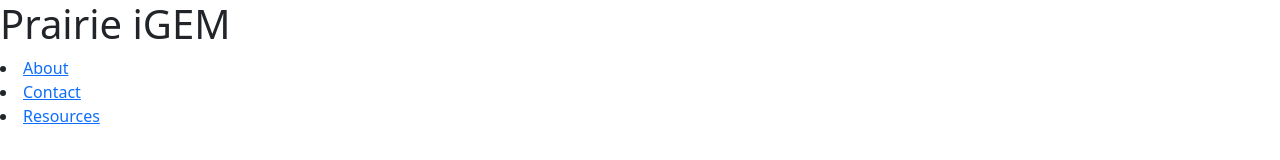
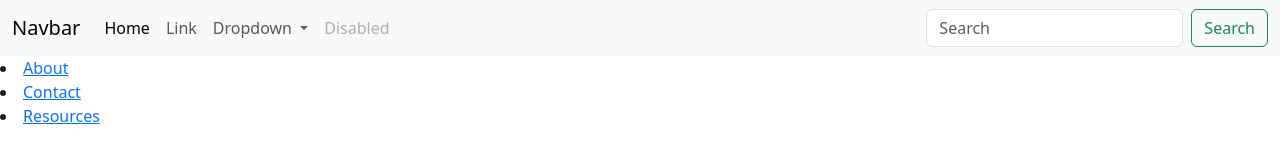
Before and after one commit to umanitoba-prairie-igem/team-site, an Eleventy site: page src/index.html in a window 1280 px wide. Built offline with nearby package versions, Linux system fonts and the light colour scheme; Eleventy itself is replaced by a stand-in of ours; files that its build step writes are made by us from their sources.

Commit message:
Add navbar from bootstrap examples

```diff
--- a/src/_includes/navbar.html
+++ b/src/_includes/navbar.html
@@ -1,6 +1,36 @@
-<!-- This should contain all the HTML for our top navigation. -->
-<div class="">
-	<nav class="">
-		<h1 class="fixed text-4xl underline font-bold">Prairie iGEM</h1>
-	</nav>
-</div>
+<nav class="navbar navbar-expand-lg bg-body-tertiary">
+  <div class="container-fluid">
+    <a class="navbar-brand" href="#">Navbar</a>
+    <button class="navbar-toggler" type="button" data-bs-toggle="collapse" data-bs-target="#navbarSupportedContent" aria-controls="navbarSupportedContent" aria-expanded="false" aria-label="Toggle navigation">
+      <span class="navbar-toggler-icon"></span>
+    </button>
+    <div class="collapse navbar-collapse" id="navbarSupportedContent">
+      <ul class="navbar-nav me-auto mb-2 mb-lg-0">
+        <li class="nav-item">
+          <a class="nav-link active" aria-current="page" href="#">Home</a>
+        </li>
+        <li class="nav-item">
+          <a class="nav-link" href="#">Link</a>
+        </li>
+        <li class="nav-item dropdown">
+          <a class="nav-link dropdown-toggle" href="#" role="button" data-bs-toggle="dropdown" aria-expanded="false">
+            Dropdown
+          </a>
+          <ul class="dropdown-menu">
+            <li><a class="dropdown-item" href="#">Action</a></li>
+            <li><a class="dropdown-item" href="#">Another action</a></li>
+            <li><hr class="dropdown-divider"></li>
+            <li><a class="dropdown-item" href="#">Something else here</a></li>
+          </ul>
+        </li>
+        <li class="nav-item">
+          <a class="nav-link disabled">Disabled</a>
+        </li>
+      </ul>
+      <form class="d-flex" role="search">
+        <input class="form-control me-2" type="search" placeholder="Search" aria-label="Search">
+        <button class="btn btn-outline-success" type="submit">Search</button>
+      </form>
+    </div>
+  </div>
+</nav>
```
